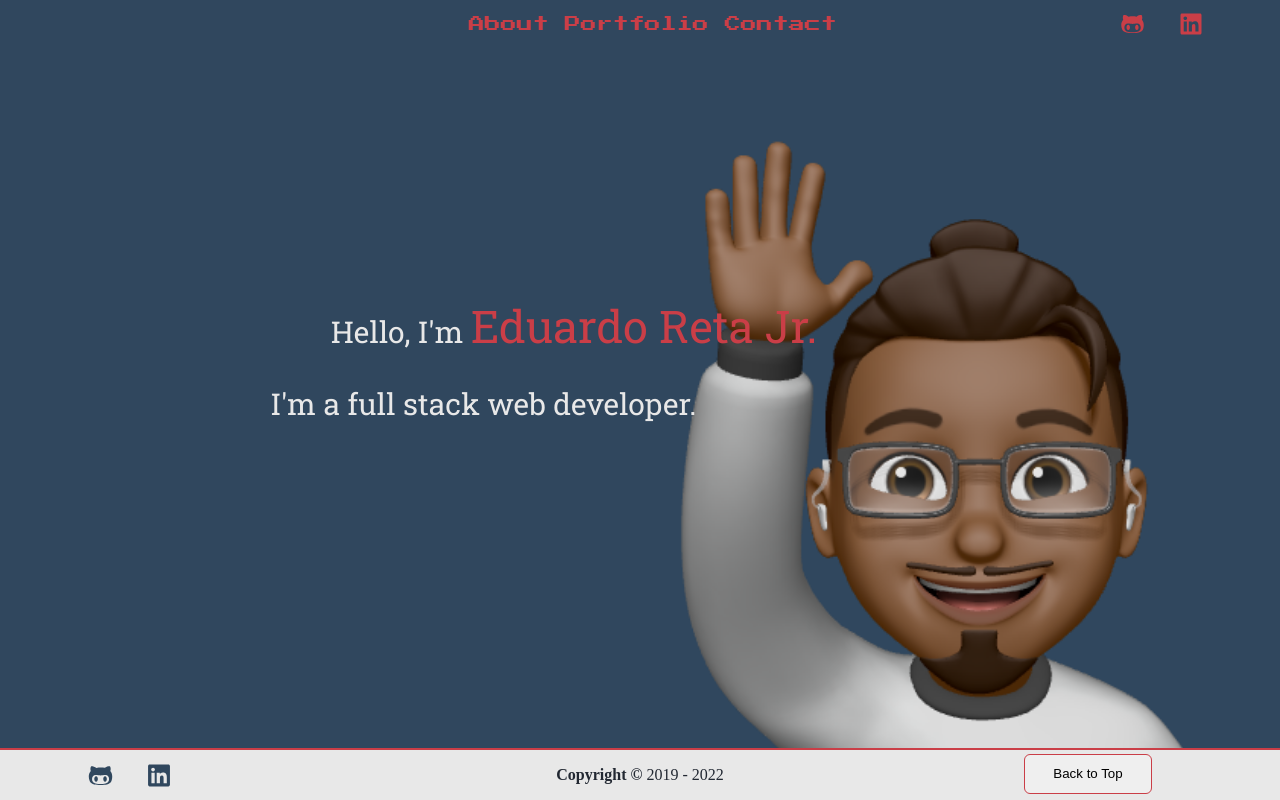
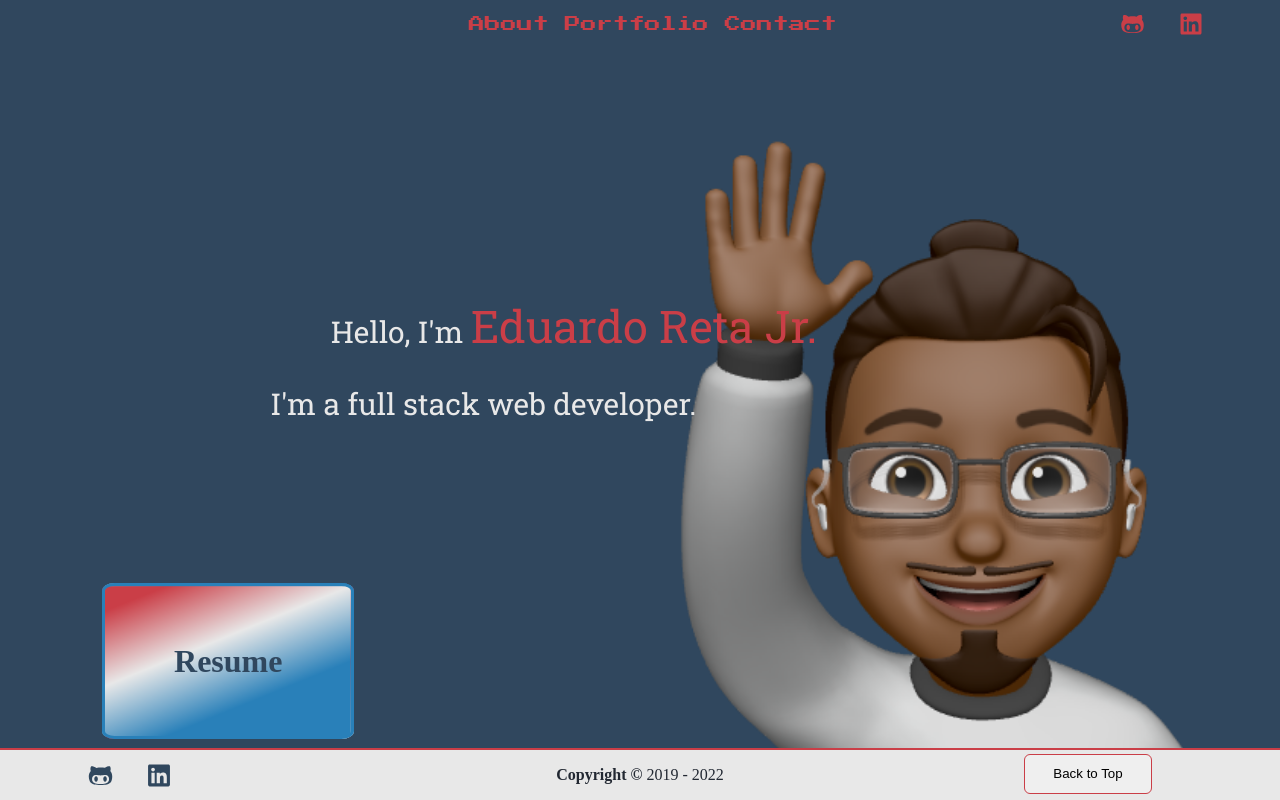
Before and after one commit to hyper-e/Portfolio, a React (Create React App) app in the folder client/: page / in a window 1280 px wide. Shown: the top 800 px of the page. Built offline with nearby package versions, Linux system fonts and the light colour scheme.

Commit message:
Update node engine.

```diff
--- a/client/src/Css/mediaQuery.css
+++ b/client/src/Css/mediaQuery.css
@@ -138,6 +138,9 @@ body {
   #deadLink {
     height: 30%;
   }
+  #resumeLink {
+    visibility: hidden;
+  }
 }
 @media screen and (min-width: 1440px) {
   .mobResBody {
--- a/client/src/Css/style.css
+++ b/client/src/Css/style.css
@@ -419,3 +419,44 @@ a.mobResBack {
   border-radius: 4%;
   padding: 1%  3% 1% 3%;
 }
+
+/* //////////////////////////////////////////////////////////// */
+/* Resume link button  */
+
+#resumeLink {
+  z-index: 500;
+  position: fixed;
+  bottom: 15%;
+  left: 8%;
+}
+#resumeLink > a{
+  font-size: 32px;
+  text-decoration: none;
+  color: #30475e;
+  border-style: solid;
+  border-color: #2980b9;
+  padding: 50% 60% 50% 60%;
+  border-radius: 5%;
+  background-image: linear-gradient(to bottom right,#ca3e47, #ca3e47, #e8e8e8, #2980b9, #2980b9 );
+  background-size: 150%;
+  animation: resAnime 2s infinite alternate;
+}
+
+#resumeLink > a:hover  {
+  border-color: #ca3e47;
+}
+
+#resumeLink:hover {
+  transform: scale(1.2, 1.2);
+}
+
+@keyframes resAnime {
+  0%
+  {
+      background-position: 0%;
+  }
+  100%
+  {
+      background-position: 100%;
+  }
+}
--- a/client/src/components/About.jsx
+++ b/client/src/components/About.jsx
@@ -34,7 +34,7 @@ class HomePage extends Component {
                     </div>
                     {/* <img className="myImg" src={myPicture} alt="Eddie's Picture" /> */}
                     <div className="homeText1">
-                        <h1 className="h1Title">SKILLS</h1>
+                        <h1 className="h1Title"> Technologies worked with:</h1>
                             <ul>
 
                                 <li className="skill">HTML</li>
--- a/client/src/components/MobileNav.jsx
+++ b/client/src/components/MobileNav.jsx
@@ -84,8 +84,21 @@ function MobileNav() {
           </Link>
         </MenuItem>
         <MenuItem>
+          <Link
+            className="buttonLink"
+            smooth={true}
+            delay={400}
+            duration={700}
+            onClick={() => {
+              window.open("https://docs.google.com/document/d/1KJIBTB8b65RRJXyyalPKKB1rJcQ7EWmnmslmASjEdF8/edit?usp=sharing", "_blank");
+              handleClose();
+            }}
+          >
+            Resume
+          </Link>
+        </MenuItem>
+        <MenuItem>
         <Link
-            to="intro"
             className="buttonLink"
             smooth={true}
             delay={400}
--- /dev/null
+++ b/client/src/components/ResumeLink.jsx
@@ -0,0 +1,12 @@
+import React from "react";
+import "../Css/mediaQuery.css";
+
+const ResumeLink = () => {
+    return (
+        <div id="resumeLink">
+            <a href="https://docs.google.com/document/d/1KJIBTB8b65RRJXyyalPKKB1rJcQ7EWmnmslmASjEdF8/edit?usp=sharing" target="_blank"><strong>Resume</strong></a>
+        </div>
+    )
+};
+
+export default ResumeLink;
--- a/client/src/pages/Home.jsx
+++ b/client/src/pages/Home.jsx
@@ -10,6 +10,7 @@ import Contact from "../components/Contact";
 import "../Css/mediaQuery.css";
 import useMediaQuery from '@material-ui/core/useMediaQuery';
 import MobileNav from "../components/MobileNav";
+import ResumeLink from "../components/ResumeLink.jsx";
 
 
 function SimpleMediaQuery() {
@@ -25,6 +26,7 @@ function Home() {
                         <Intro />
                          <About />
                     {SimpleMediaQuery() ? <MobilePortfolio /> : <Portfolio />}
+                        <ResumeLink />
                         <Contact />
                         <Footer />
                     </div>
--- a/package.json
+++ b/package.json
@@ -40,7 +40,7 @@
     "heroku-postbuild": "cd client && yarn install --only-dev --no-shrinkwrap && yarn run build"
   },
   "engines": {
-    "node": "16.1.0"
+    "node": "16.17.0"
   },
   "description": "Portfoilo of Eduardo Reta."
 }
```
